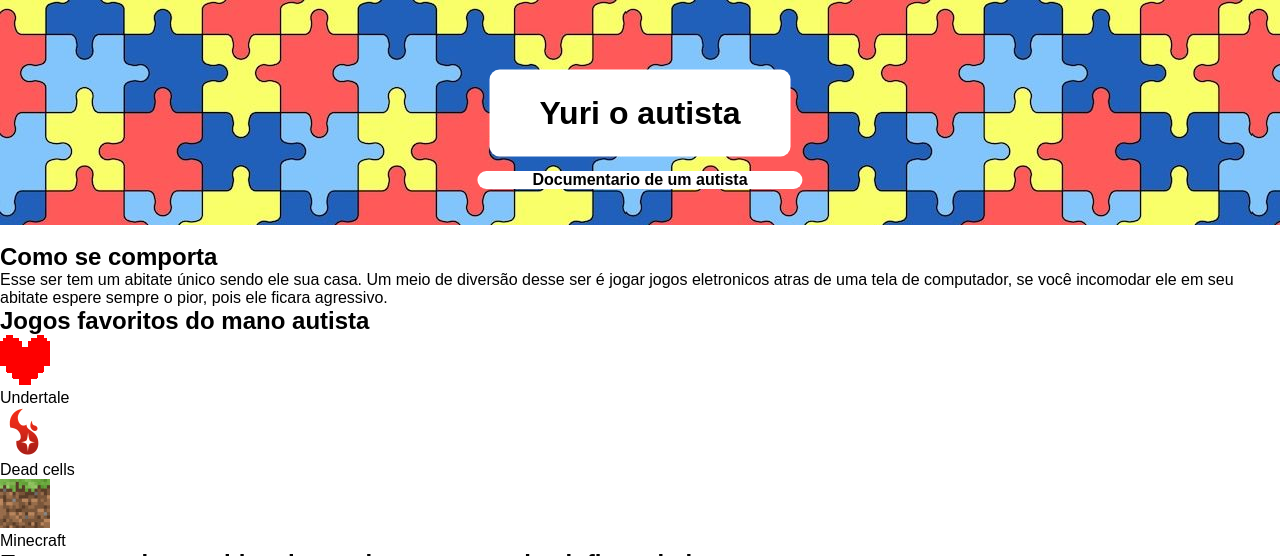
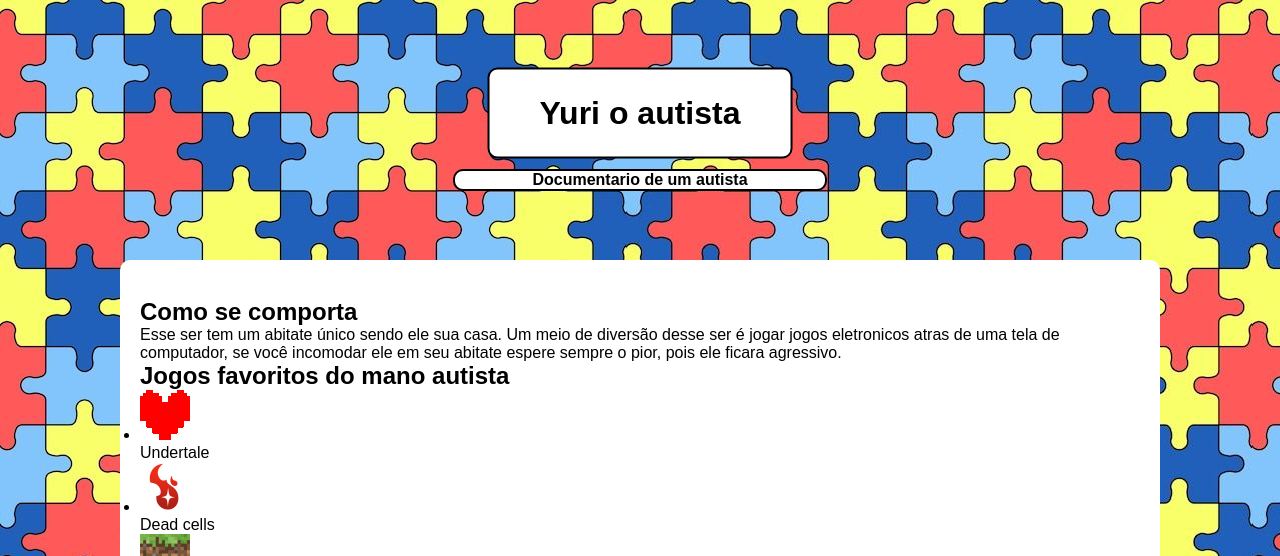
Before and after one commit to enzogiraldo/site-treino, a plain HTML site: page index.html in a window 1280 px wide. Shown: the top 556 px of the page. Drawn offline with Linux system fonts and the light colour scheme.

Commit message:
melhora no site

```diff
--- a/index.html
+++ b/index.html
@@ -12,6 +12,7 @@
             <h1 id="principal">Yuri o autista</h1>
             <p>Documentario de um autista</p>
         </header>
+        <div id="divisora"></div>
         <section>
             <img src="" alt="">
             <h2>Como se comporta</h2>
--- a/style.css
+++ b/style.css
@@ -23,14 +23,36 @@
   padding: 25px 50px;
   border-radius: 10px;
   font-size: 1.4;
+  border: 2px solid black;
 }
 header > p{
   position: absolute;
   left: 50%;
   top: 80%;
   transform: translate(-50%, -50%);
+  text-align: center;
   background-color: white;
   padding: 0px 55px;
   border-radius: 10px;
   font-weight: 600;
+  border: 2px solid black;
+  width: 260px;
 }
+main {
+  background-color: black;
+  position: relative;
+  background-image: url(imagens/fundo\ do\ site.jfif);
+  background-attachment: fixed;
+}
+section {
+  background-color: white;
+  width: 1000px;
+  margin: auto;
+  border-radius: 10px;
+  padding: 20px;
+}
+div#divisora {
+  display: block;
+
+  height: 35px;
+}
```
